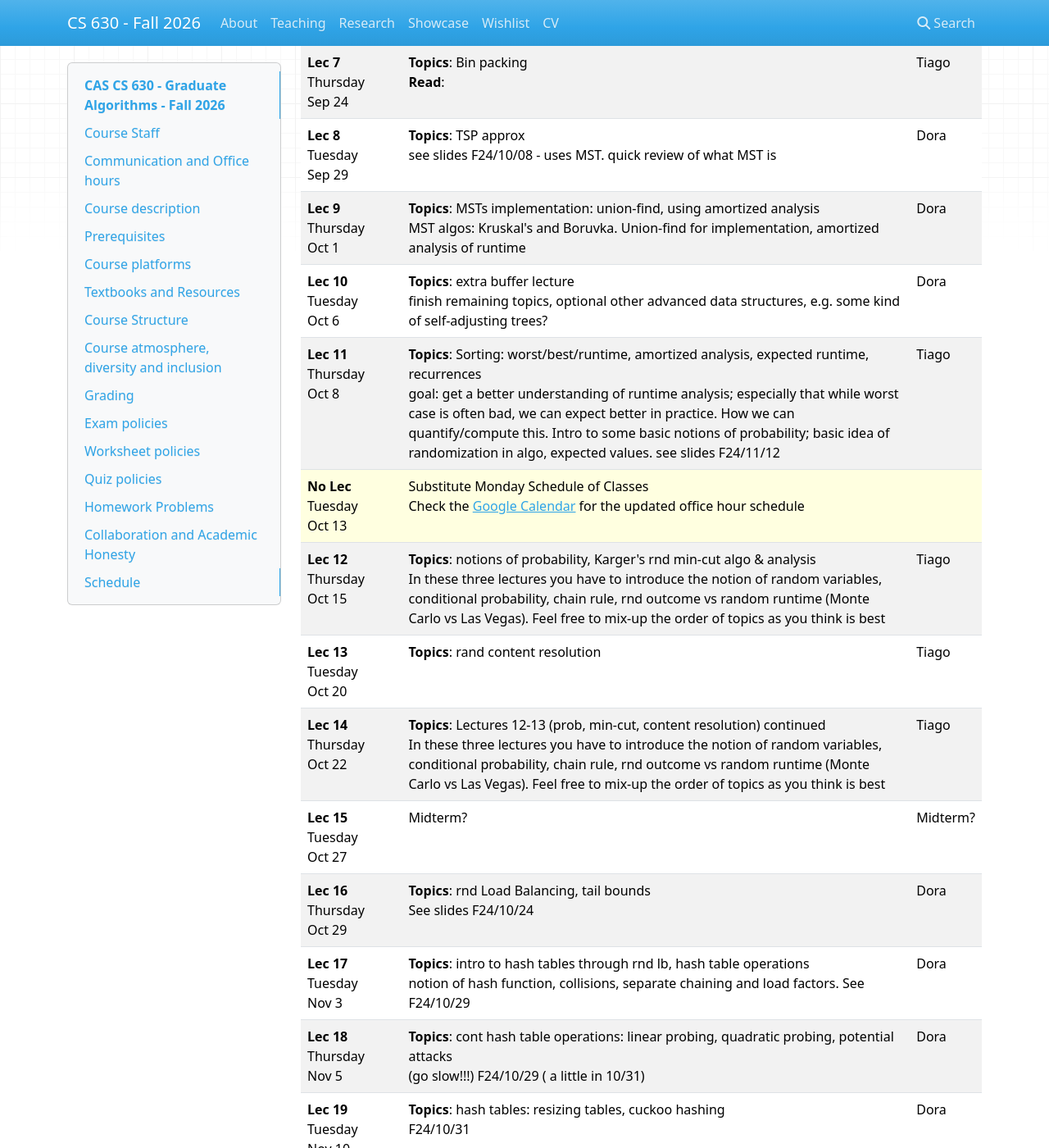
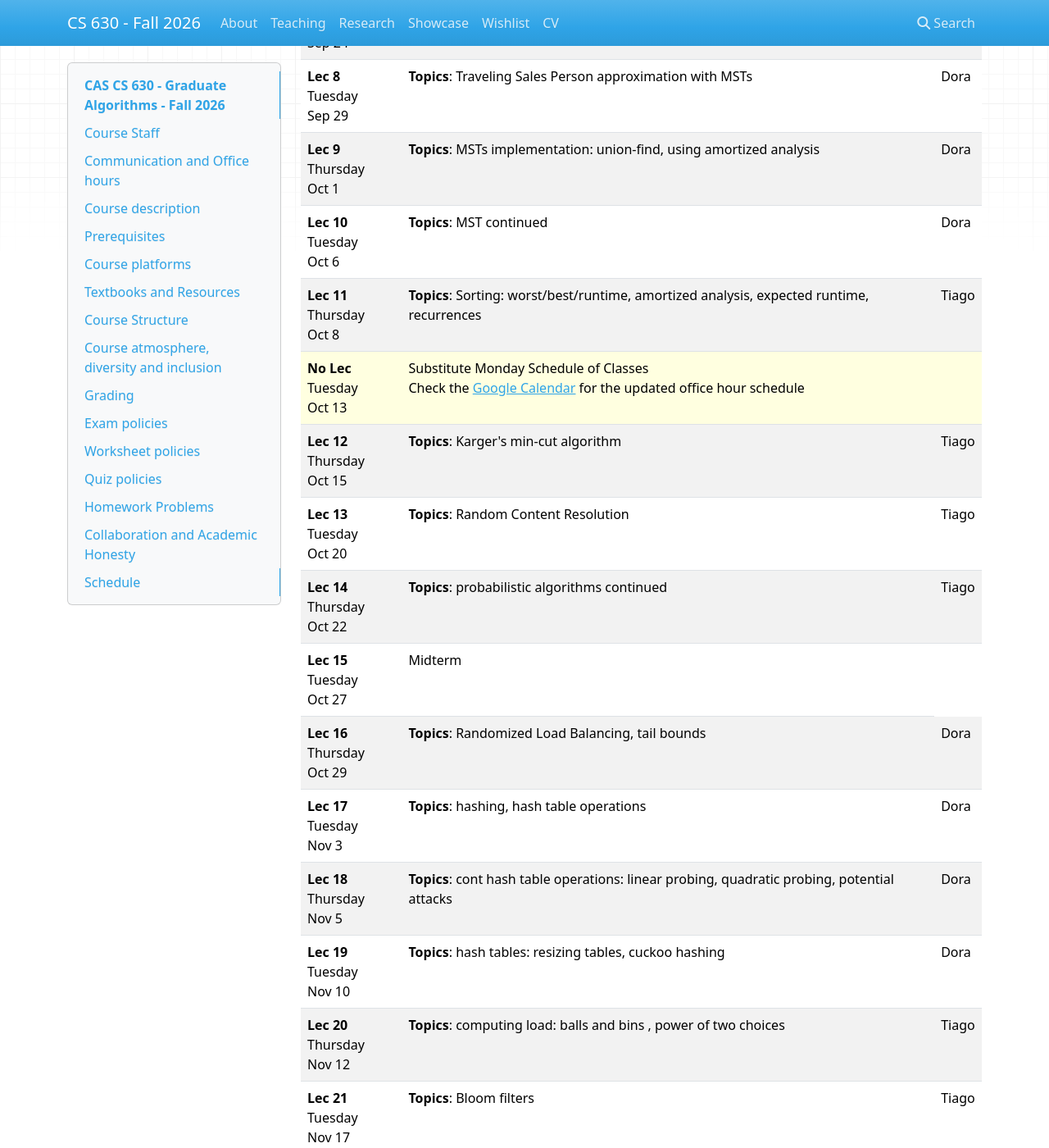
Before and after one commit to srtjanuario/2026.fall.cs630, an MkDocs documentation site: the page built from docs/index.md, in a window 1280 px wide and 1400 px high, scrolled down 6957 px. Shown: the whole window at 82% size. Built offline with MkDocs 1.6.1, drawn with Linux system fonts in a browser that asks for light colours; nearby versions of some CDN libraries; some of the changed text lies outside the part shown.

Commit message:
Update index.md
updated schedule

```diff
--- a/docs/index.md
+++ b/docs/index.md
@@ -51,7 +51,7 @@
 ---
 ## Course description
 
-This course examines advanced algorithmic topics and methods for CS graduate students, including matrix decomposition techniques and applications, linear programming, fundamental discrete and continuous optimization methods, probabilistic algorithms, NP-hard problems and approximation techniques, and algorithms for very large data sets.
+This course examines advanced algorithmic topics and methods for CS graduate students, including   NP-hard problems, approximation techniques, probabilistic algorithms, and algorithms for very large data sets.
 
 The course builds on undergraduate algorithms, including algorithm design, correctness proofs, and running-time analysis.
 
@@ -143,7 +143,7 @@ The course grade will be calculated as follows:
 |          ---          |  ---:  |
 |  Worksheet completion |   16%  |
 | In-class midterm exam |   20%  |
-|  In-class final exam  |   20%  |
+| Final exam during finals week  |   20%  |
 |        Quizzes        |   44%  |
 
 
@@ -174,11 +174,11 @@ In-class worksheets give you a structured way to practice concepts and test your
 * Printed and online versions of the worksheets will be made available on the day of each lecture.
 * Peer collaboration is strongly encouraged for in-class worksheets.
 * Once completed, worksheets must be submitted electronically through Gradescope no later than 2:00 PM on the day of the lecture.
-* Submit worksheet solutions as **one single PDF file** with high-quality images. Illegible submissions will receive a 0. We recommend using [Dropbox](https://www.dropbox.com/referrals/AABXucmmhueiq5iaPPSTVfnTpOeddYmso_0?src=global9) or [Gradescope mobile app](https://guides.gradescope.com/hc/en-us/articles/22016028459789-Using-the-Gradescope-Mobile-App-for-Students#h_01HH0C6Z9XD5NARRNN5SANHM5C) for [Android](https://play.google.com/store/apps/details?id=com.gradescope.student&hl=en_US) or [iOS](https://apps.apple.com/us/app/gradescope/id1563280912) to scan your worksheets.
+* Submit worksheet solutions as **one single PDF file** with high-quality images. <!-- Illegible submissions will receive a 0. We recommend using [Dropbox](https://www.dropbox.com/referrals/AABXucmmhueiq5iaPPSTVfnTpOeddYmso_0?src=global9) or [Gradescope mobile app](https://guides.gradescope.com/hc/en-us/articles/22016028459789-Using-the-Gradescope-Mobile-App-for-Students#h_01HH0C6Z9XD5NARRNN5SANHM5C) for [Android](https://play.google.com/store/apps/details?id=com.gradescope.student&hl=en_US) or [iOS](https://apps.apple.com/us/app/gradescope/id1563280912) to scan your worksheets.-->
 * Worksheets will be graded by completion, provided that you have clearly attempted to solve them. Writing "I don't know" does not count as a valid attempt.
 * You will get full worksheet points at the end of the semester if you complete at least 80% of the worksheets.
 * If you end up with x% points, where x < 80, you will get x/80 of the worksheet points.
-* There are no makeup worksheets except in cases required by university policy or approved accommodations. Completing 80% of the worksheets is sufficient to receive full credit, which is intended to cover ordinary illness, travel delays, or emergencies.
+* There are no makeup worksheets except in cases required by university policy or approved accommodations. Completing 80% of the worksheets is sufficient to receive full credit, which is intended to cover any absence due to illness, travel delays, or emergencies.
 
 
 ---
@@ -257,14 +257,14 @@ This schedule is subject, and likely, to change as we progress through the semes
         </tr>
         <tr>
             <td> <strong>Lec 3</strong><br> Thursday<br> Sep 10 </td>
-            <td> <b>Topics</b>: Np-hard continued: more reductions, Feedback Arc Set <br>
+            <td> <b>Topics</b>: Np-hard continued <br>
                  <b>Read</b>:  <br>
             </td>
             <td> Dora </td>
         </tr>
         <tr>
             <td> <strong>Lec 4</strong><br> Tuesday<br> Sep 15 </td>
-            <td> <b>Topics</b>: Approximation algorithms: definitions and examples<br>
+            <td> <b>Topics</b>: Approximation algorithms: definition, covering problems<br>
             <!-- see slides F24/09/24: find acyclic subgraph, VC 2-approx,  IS (D+1)-approx, Set Cover greedy with (k ln n )-approx proof  -->
             <b>Read</b>:  <br>
             </td>
@@ -272,7 +272,7 @@ This schedule is subject, and likely, to change as we progress through the semes
         </tr>
         <tr>
             <td> <strong>Lec 5</strong><br> Thursday<br> Sep 17 </td>
-            <td> <b>Topics</b>: Set cover, load balancing and more approximation algorithms.<br>
+            <td> <b>Topics</b>: Load Balancing<br>
             <!-- LB: see slides F22/10/06  -->
             <b>Read</b>:  <br>
             </td>
@@ -296,23 +296,23 @@ This schedule is subject, and likely, to change as we progress through the semes
         </tr>
         <tr>
             <td> <strong>Lec 8</strong><br> Tuesday<br> Sep 29 </td>
-            <td> <b>Topics</b>: TSP approx<br> see slides F24/10/08 - uses MST. quick review of what MST is </td>
+            <td> <b>Topics</b>: Traveling Sales Person approximation with MSTs <br> <!-- see slides F24/10/08 - uses MST. quick review of what MST is --> </td>
             <td> Dora </td>
         </tr>
         <tr>
             <td> <strong>Lec 9</strong><br> Thursday<br> Oct 1 </td>
-            <td> <b>Topics</b>: MSTs implementation: union-find, using amortized analysis<br> MST algos: Kruskal's and Boruvka. Union-find for implementation, amortized analysis of runtime </td>
+            <td> <b>Topics</b>: MSTs implementation: union-find, using amortized analysis<br> <!-- MST algos: Kruskal's and Boruvka. Union-find for implementation, amortized analysis of runtime --></td>
             <td> Dora </td>
         </tr>
         <tr>
             <td> <strong>Lec 10</strong><br> Tuesday<br> Oct 6 </td>
-            <td> <b>Topics</b>: extra buffer lecture<br> finish remaining topics, optional other advanced data structures, e.g. some kind of self-adjusting trees? </td>
+            <td> <b>Topics</b>: MST continued </td>
             <td> Dora </td>
         </tr>
         <tr>
             <td> <strong>Lec 11</strong><br> Thursday<br> Oct 8 </td>
             <td> <b>Topics</b>: Sorting: worst/best/runtime, amortized analysis, expected runtime, recurrences<br>
-            goal: get a better understanding of runtime analysis; especially that while worst case is often bad, we can expect better in practice. How we can quantify/compute this. Intro to some basic notions of probability; basic idea of randomization in algo, expected values. see slides F24/11/12
+           <!--  goal: get a better understanding of runtime analysis; especially that while worst case is often bad, we can expect better in practice. How we can quantify/compute this. Intro to some basic notions of probability; basic idea of randomization in algo, expected values. see slides F24/11/12 -->
             </td>
             <td> Tiago </td>
         </tr>
@@ -328,87 +328,87 @@ This schedule is subject, and likely, to change as we progress through the semes
         </tr>
         <tr>
             <td> <strong>Lec 12</strong><br> Thursday<br> Oct 15 </td>
-            <td> <b>Topics</b>: notions of probability, Karger's rnd min-cut algo &amp; analysis<br> In these three lectures you have to introduce the notion of random variables, conditional probability, chain rule, rnd outcome vs random runtime (Monte Carlo vs Las Vegas). Feel free to mix-up the order of topics as you think is best </td>
+            <td> <b>Topics</b>: Karger's min-cut algorithm <!-- notions of probability, Karger's rnd min-cut algo &amp; analysis<br> In these three lectures you have to introduce the notion of random variables, conditional probability, chain rule, rnd outcome vs random runtime (Monte Carlo vs Las Vegas). Feel free to mix-up the order of topics as you think is best --> </td>
             <td> Tiago </td>
         </tr>
         <tr>
             <td> <strong>Lec 13</strong><br> Tuesday<br> Oct 20 </td>
-            <td> <b>Topics</b>: rand content resolution </td>
+            <td> <b>Topics</b>: Random Content Resolution </td>
             <td> Tiago </td>
         </tr>
         <tr>
             <td> <strong>Lec 14</strong><br> Thursday<br> Oct 22 </td>
-            <td> <b>Topics</b>: Lectures 12-13 (prob, min-cut, content resolution) continued<br> In these three lectures you have to introduce the notion of random variables, conditional probability, chain rule, rnd outcome vs random runtime (Monte Carlo vs Las Vegas). Feel free to mix-up the order of topics as you think is best </td>
+            <td> <b>Topics</b>: probabilistic algorithms continued<br> <!-- In these three lectures you have to introduce the notion of random variables, conditional probability, chain rule, rnd outcome vs random runtime (Monte Carlo vs Las Vegas). Feel free to mix-up the order of topics as you think is best --> </td>
             <td> Tiago </td>
         </tr>
         <tr>
             <td> <strong>Lec 15</strong><br> Tuesday<br> Oct 27 </td>
-            <td> Midterm? </td>
-            <td> Midterm? </td>
+            <td> Midterm </td>
+
         </tr>
         <tr>
             <td> <strong>Lec 16</strong><br> Thursday<br> Oct 29 </td>
-            <td> <b>Topics</b>: rnd Load Balancing, tail bounds<br> See slides F24/10/24 </td>
+            <td> <b>Topics</b>: Randomized Load Balancing, tail bounds<br> <!-- See slides F24/10/24 --> </td>
             <td> Dora </td>
         </tr>
         <tr>
             <td> <strong>Lec 17</strong><br> Tuesday<br> Nov 3 </td>
-            <td> <b>Topics</b>: intro to hash tables through rnd lb, hash table operations<br> notion of hash function, collisions, separate chaining and load factors. See F24/10/29 </td>
+            <td> <b>Topics</b>: hashing, hash table operations<br> <!-- notion of hash function, collisions, separate chaining and load factors. See F24/10/29 --> </td>
             <td> Dora </td>
         </tr>
         <tr>
             <td> <strong>Lec 18</strong><br> Thursday<br> Nov 5 </td>
-            <td> <b>Topics</b>: cont hash table operations: linear probing, quadratic probing, potential attacks<br> (go slow!!!) F24/10/29 ( a little in 10/31) </td>
+            <td> <b>Topics</b>: cont hash table operations: linear probing, quadratic probing, potential attacks<br> <!-- (go slow!!!) F24/10/29 ( a little in 10/31) --> </td>
             <td> Dora </td>
         </tr>
         <tr>
             <td> <strong>Lec 19</strong><br> Tuesday<br> Nov 10 </td>
-            <td> <b>Topics</b>: hash tables: resizing tables, cuckoo hashing<br> F24/10/31 </td>
+            <td> <b>Topics</b>: hash tables: resizing tables, cuckoo hashing<br> <!-- F24/10/31 --></td>
             <td> Dora </td>
         </tr>
         <tr>
             <td> <strong>Lec 20</strong><br> Thursday<br> Nov 12 </td>
-            <td> <b>Topics</b>: computing load: balls and bins , power of two choices<br> F24/10/31 </td>
+            <td> <b>Topics</b>: computing load: balls and bins , power of two choices<br> <!-- F24/10/31 --> </td>
             <td> Tiago </td>
         </tr>
         <tr>
             <td> <strong>Lec 21</strong><br> Tuesday<br> Nov 17 </td>
-            <td> <b>Topics</b>: Bloom filters<br> F24/11/05 notion, real life applications, analysis </td>
+            <td> <b>Topics</b>: Bloom filters<br> <!-- F24/11/05 notion, real life applications, analysis --> </td>
             <td> Tiago </td>
         </tr>
         <tr>
             <td> <strong>Lec 22</strong><br> Thursday<br> Nov 19 </td>
-            <td> <b>Topics</b>: Bloom filters continued<br> Flajolet-Martin: count unique elements: combination of Bloom filters and intro to streaming algos </td>
+            <td> <b>Topics</b>: Bloom filters continued<br> <!-- Flajolet-Martin: count unique elements: combination of Bloom filters and intro to streaming algos --> </td>
             <td> Tiago </td>
         </tr>
         <tr>
             <td> <strong>Lec 23</strong><br> Tuesday<br> Nov 24 </td>
-            <td> <b>Topics</b>: something fun pre-Thanksgiving </td>
+            <td> <b>Topics</b>: fun topic pre-Thanksgiving </td>
             <td> Tiago </td>
         </tr>
         <tr>
             <td> <strong>Thanksgiving</strong><br> Thursday<br> Nov 26 </td>
-            <td>  </td>
+            <td> Thanksgiving break </td>
             <td>  </td>
         </tr>
         <tr>
             <td> <strong>Lec 24</strong><br> Tuesday<br> Dec 1 </td>
-            <td> <b>Topics</b>: streaming and sketching: reservoir sampling, frequent items<br> goal: appreciate the notion of streaming data, lack of storage capacity, current best result keeping.  - Dora's CS565 slides </td>
+            <td> <b>Topics</b>: streaming and sketching: reservoir sampling, frequent items<br> <!-- goal: appreciate the notion of streaming data, lack of storage capacity, current best result keeping.  - Dora's CS565 slides --> </td>
             <td> Dora </td>
         </tr>
         <tr>
             <td> <strong>Lec 25</strong><br> Thursday<br> Dec 3 </td>
-            <td> <b>Topics</b>: count-min-sketch<br> Dora's CS565 slides </td>
+            <td> <b>Topics</b>: count-min-sketch<br> <!-- Dora's CS565 slides --> </td>
             <td> Dora </td>
         </tr>
         <tr>
             <td> <strong>Lec 26</strong><br> Tuesday<br> Dec 8 </td>
-            <td> <b>Topics</b>: mtx sketching: rnd, CUR, frequent directions<br> Dora's CS565 slides </td>
+            <td> <b>Topics</b>: mtx sketching: rnd, CUR, frequent directions<br> <!--  Dora's CS565 slides -->  </td>
             <td> Dora </td>
         </tr>
         <tr>
             <td> <strong>Lec 26</strong><br> Thursday<br> Dec 10 </td>
-            <td> <b>Topics</b>: final lecture - finish stuff or fun topics </td>
+            <td> <b>Topics</b>: final lecture  </td>
             <td> Tiago </td>
         </tr>
     </tbody>
```
Also changed, not shown: other parts of docs/index.md (+4 -4 lines).
